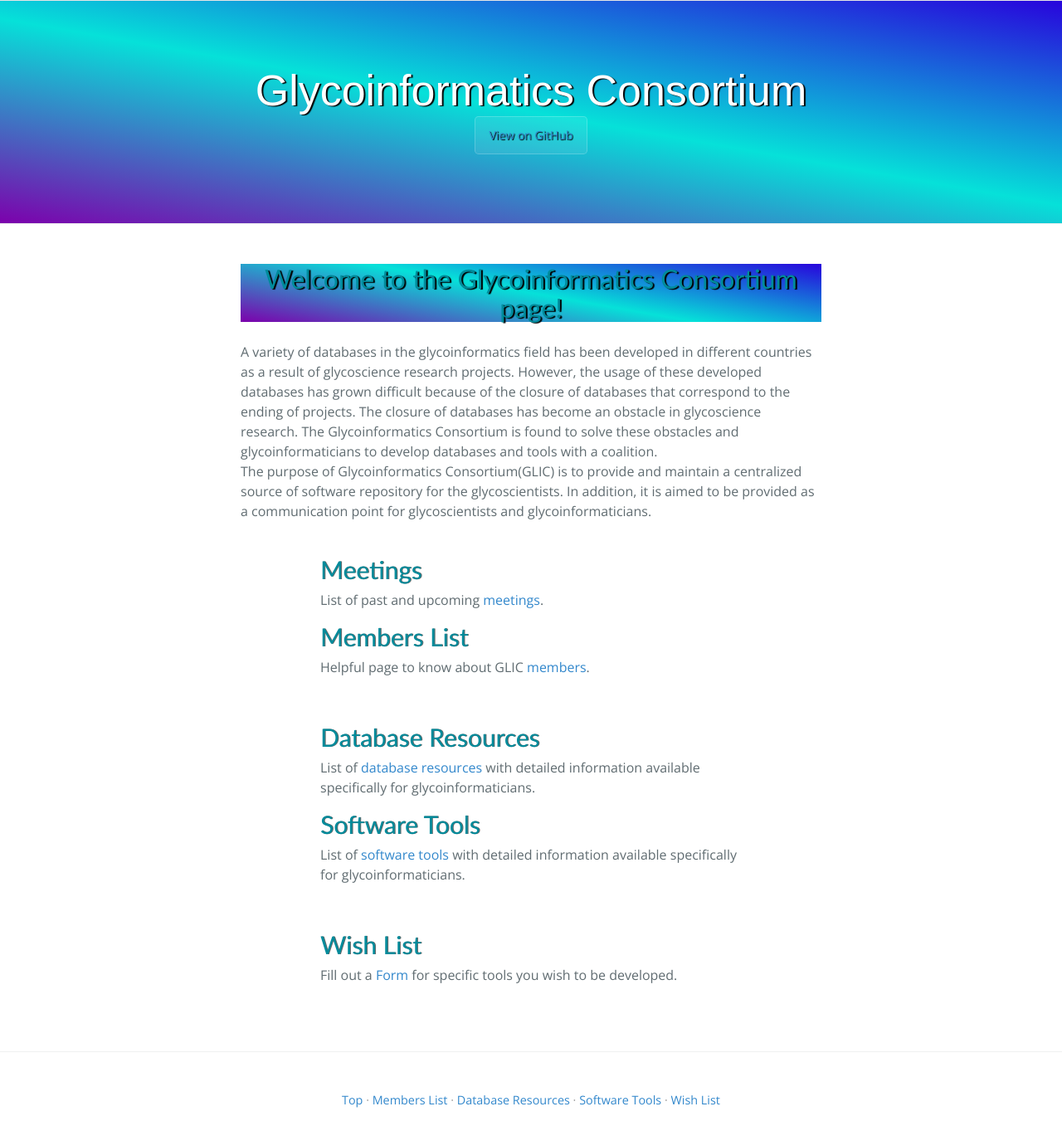
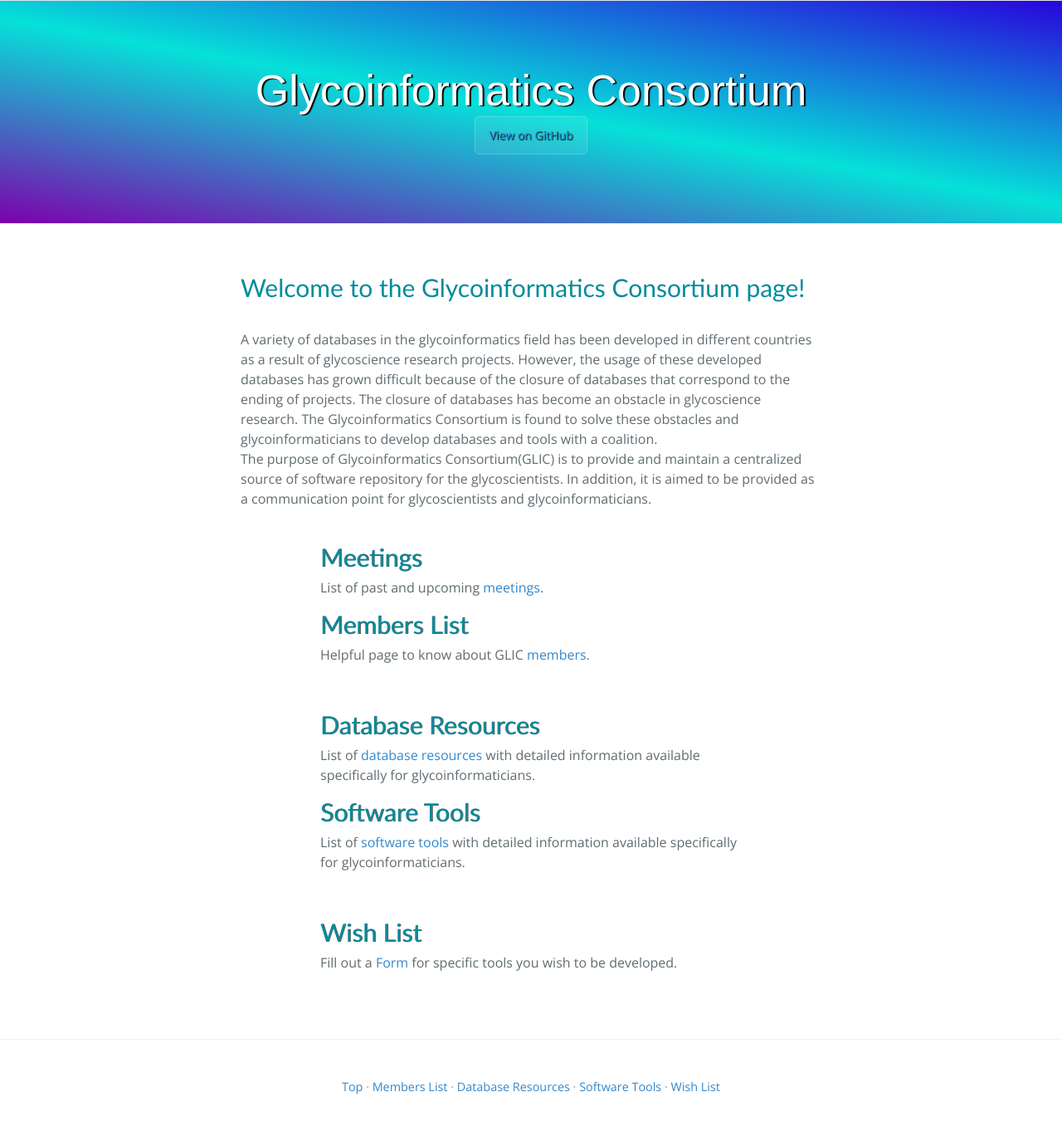
Before and after one commit to AokiCE/testglicpage, a Jekyll site: the page built from index.md, in a window 1280 px wide. Shown: the whole page at 83% size. Built offline with Jekyll 4.4.1, drawn with Linux system fonts in a browser that asks for light colours; nearby versions of some CDN libraries.

Commit message:
Update top.html

```diff
--- a/_layouts/top.html
+++ b/_layouts/top.html
@@ -9,7 +9,7 @@
 	<div role="main">
 		<article>
 			<div class="top-section">
-		<h1 style="color: #008B9B;">Welcome to the Glycoinformatics Consortium page!</h1>
+		<h2 style="color: #008B9B;">Welcome to the Glycoinformatics Consortium page!</h2>
 				<br>
 	<p>A variety of databases in the glycoinformatics field has been developed in different countries as a result of glycoscience research projects.
 	However, the usage of these developed databases has grown difficult because of the closure of databases that correspond to the ending of projects.
```
